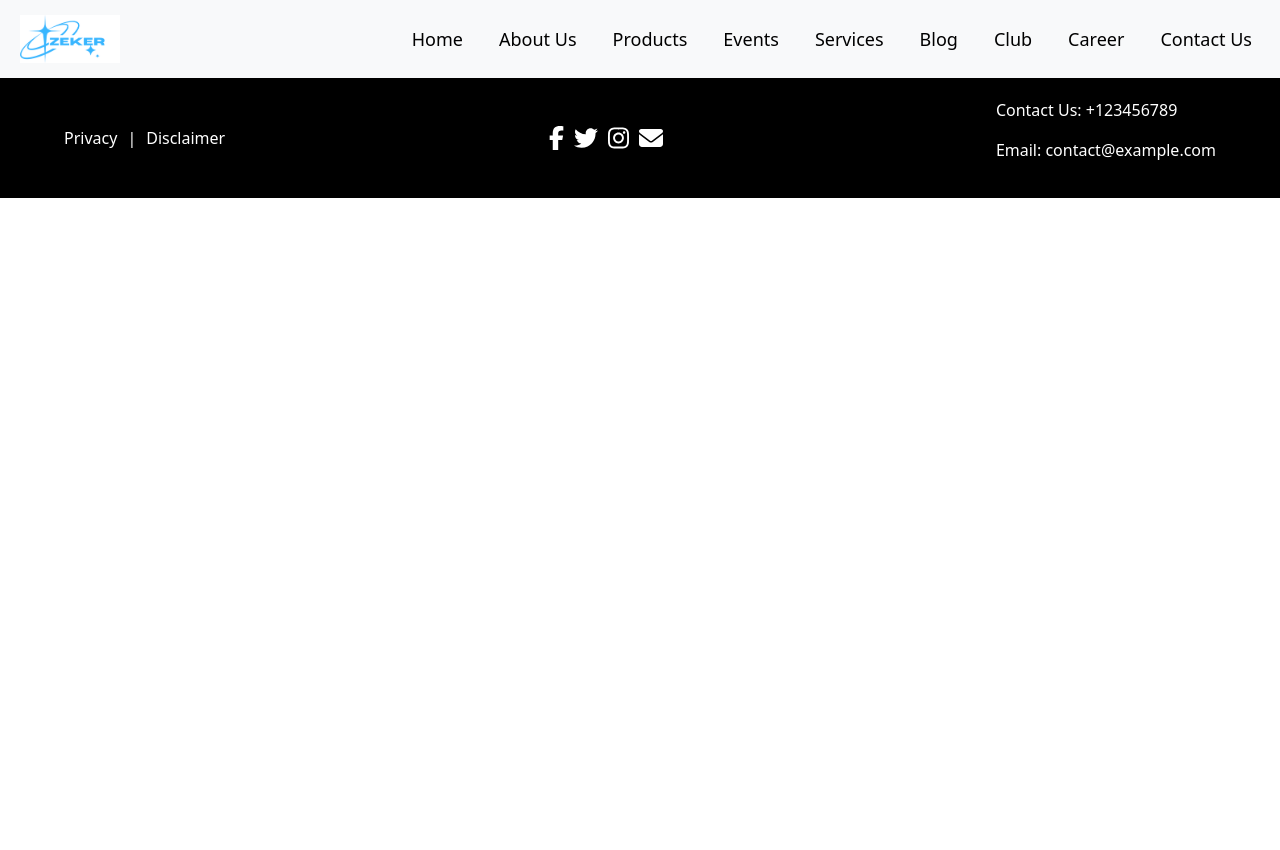
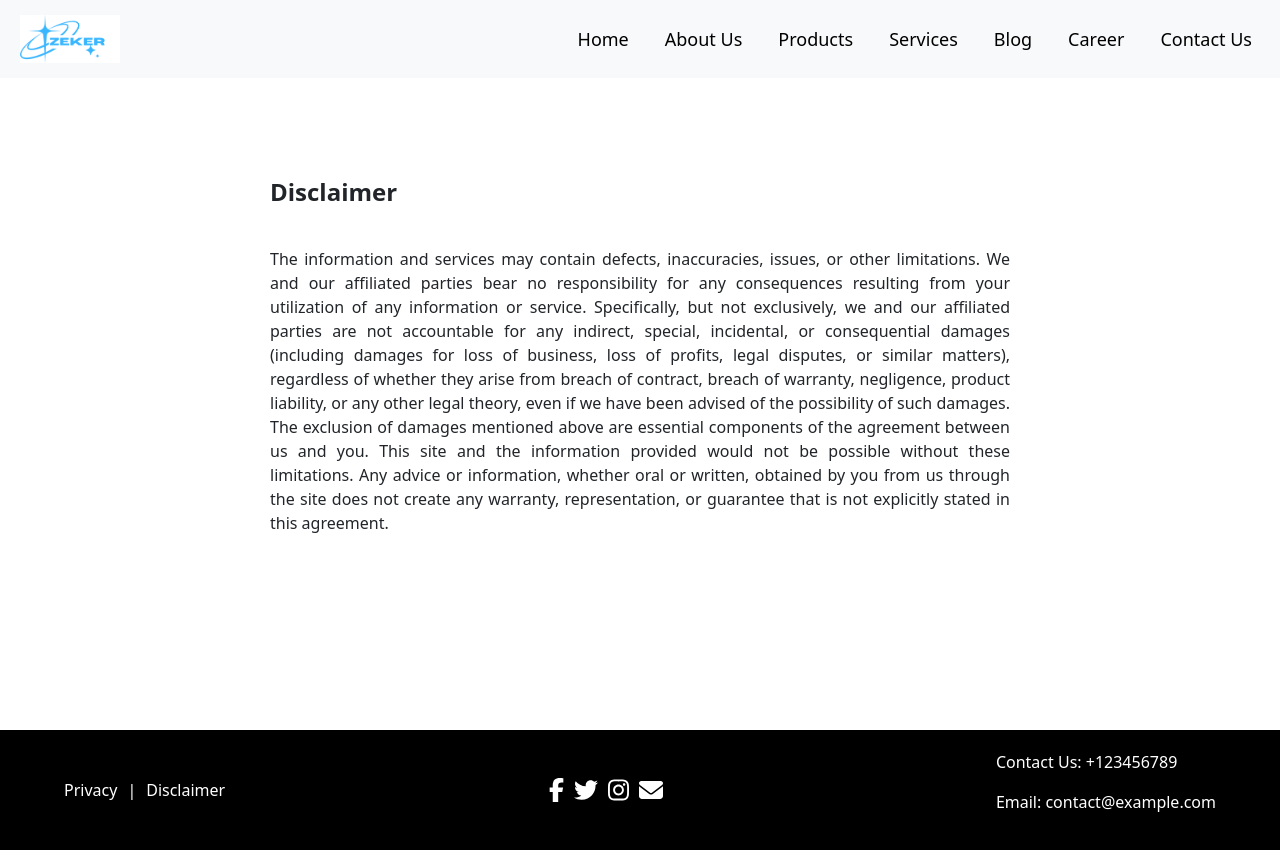
Before and after one commit to gulshan-ara/hardware_website, a React (Create React App) app: page /hardware_website/disclaimer in a window 1280 px wide. Before the commit the page ends 800 px from the top, so only its background shows below. Built offline with nearby package versions, Linux system fonts and the light colour scheme.

Commit message:
Added disclaimer page

```diff
--- a/src/App.js
+++ b/src/App.js
@@ -4,6 +4,7 @@ import { NavBar } from "./components/navbar";
 import Footer from "./components/footer";
 import ContactUs from "./pages/contact";
 import Home from "./pages/home";
+import Disclaimer from "./pages/disclaimer";
 
 function App() {
 	return (
@@ -12,6 +13,7 @@ function App() {
 			<Routes>
 				<Route exact path="/hardware_website" element={<Home />} />
 				<Route path="/hardware_website/contact-us" element={<ContactUs />} />
+				<Route path="/hardware_website/disclaimer" element={<Disclaimer />}/>
 			</Routes>
 			<Footer />
 		</div>
--- a/src/components/card.jsx
+++ b/src/components/card.jsx
@@ -50,6 +50,7 @@ const Title = styled.h2`
 
 const Description = styled.p`
 	color: #666;
+	text-align: justify;
 `;
 
 const IntroRow = () => {
--- a/src/components/feature.jsx
+++ b/src/components/feature.jsx
@@ -15,12 +15,12 @@ const CardRow = styled.div`
 `;
 
 const Card = styled.div`
-	flex: 1 1 300px; /* Adjust card width as needed */
+	flex: 1 1 46%;
 	min-width: 300px; /* Minimum width for each card */
 	background-color: white;
 	border-radius: 10px;
 	box-shadow: 0px 0px 10px rgba(0, 0, 0, 0.1);
-	margin: 20px 15px; /* Add margin for spacing between cards */
+	margin: 20px 2%; /* Center the cards horizontally */
 	padding: 30px;
 	display: flex;
 	flex-direction: column;
@@ -28,13 +28,8 @@ const Card = styled.div`
 	justify-content: center;
 	@media (max-width: 768px) {
 		flex-basis: calc(
-			50% - 30px
-		); /* Make cards take 50% width on screens smaller than 768px */
-	}
-	@media (max-width: 480px) {
-		flex-basis: calc(
 			100% - 30px
-		); /* Make cards take 100% width on screens smaller than 480px */
+		); /* Make cards take 100% width on screens smaller than 768px */
 	}
 `;
 
@@ -112,44 +107,35 @@ const CompanyFeaturesRow = () => {
 					<Circle>{sqft}k+ Sqft</Circle>
 					<Title>Manufacture quality</Title>
 					<Description>
-						Lorem ipsum dolor sit amet, consectetur adipiscing elit.
-						Sed do eiusmod tempor incididunt ut labore et dolore
-						magna aliqua. Ut enim ad minim veniam, quis nostrud
-						exercitation ullamco laboris nisi ut aliquip ex ea
-						commodo consequat.
+						Spread in around 30 thousand sq ft of area, our 3
+						manufacturing facilities are equipped with
+						state-of-the-art machines to deliver what it takes to
+						out commitment of trust and quality.
 					</Description>
 				</Card>
 				<Card>
 					<Circle>{member}+</Circle>
 					<Title>Employees on our team</Title>
 					<Description>
-						Lorem ipsum dolor sit amet, consectetur adipiscing elit.
-						Sed do eiusmod tempor incididunt ut labore et dolore
-						magna aliqua. Ut enim ad minim veniam, quis nostrud
-						exercitation ullamco laboris nisi ut aliquip ex ea
-						commodo consequat.
+						From sales to quality to finance, 60+ team members are
+						working to ensure all our customers get the best
+						experience irrespective of their domain or size.
 					</Description>
 				</Card>
 				<Card>
 					<Circle>300</Circle>
 					<Title>Happy Clients</Title>
 					<Description>
-						Lorem ipsum dolor sit amet, consectetur adipiscing elit.
-						Sed do eiusmod tempor incididunt ut labore et dolore
-						magna aliqua. Ut enim ad minim veniam, quis nostrud
-						exercitation ullamco laboris nisi ut aliquip ex ea
-						commodo consequat.
+						In a span of 7 years we have served more than 300
+						clients and eager to multiply this number by X.
 					</Description>
 				</Card>
 				<Card>
 					<Circle>1</Circle>
 					<Title>Motto</Title>
 					<Description>
-						Lorem ipsum dolor sit amet, consectetur adipiscing elit.
-						Sed do eiusmod tempor incididunt ut labore et dolore
-						magna aliqua. Ut enim ad minim veniam, quis nostrud
-						exercitation ullamco laboris nisi ut aliquip ex ea
-						commodo consequat.
+						All these numbers synergise to achieve one moto. A
+						happy, smiling, and secure customer.
 					</Description>
 				</Card>
 			</CardRow>
--- a/src/components/footer.jsx
+++ b/src/components/footer.jsx
@@ -92,7 +92,7 @@ const Footer = () => {
             </a>
             <Separator>|</Separator>
             <a
-              href="/disclaimer"
+              href="hardware_website/disclaimer"
               style={{ color: "#fff", textDecoration: "none" }}
             >
               Disclaimer
--- a/src/components/navbar.jsx
+++ b/src/components/navbar.jsx
@@ -57,16 +57,10 @@ export const NavBar = () => {
 							Products
 						</Link>
 						<Link to="#" className="nav-link">
-							Events
-						</Link>
-						<Link to="#" className="nav-link">
 							Services
 						</Link>
 						<Link to="#" className="nav-link">
 							Blog
-						</Link>
-						<Link to="#" className="nav-link">
-							Club
 						</Link>
 						<Link to="#" className="nav-link">
 							Career
--- a/src/components/team.jsx
+++ b/src/components/team.jsx
@@ -63,7 +63,7 @@ const Image = styled.img`
 
 const Name = styled.h2`
 	font-size: 1.5rem;
-	margin-bottom: 10px;
+	margin: 20px 0 10px;
 	text-align: center;
 `;
 
@@ -71,12 +71,12 @@ const Designation = styled.p`
 	color: #666;
 	text-align: center;
 	font-weight: 700;
+	margin-top: 0;
 `;
 
 const SocialMediaLinks = styled.div`
 	display: flex;
 	justify-content: center;
-	margin-top: 10px;
 `;
 
 const TeamRow = () => {
--- /dev/null
+++ b/src/pages/disclaimer.jsx
@@ -0,0 +1,55 @@
+import React from "react";
+import styled from "styled-components";
+
+const Container = styled.div`
+  max-width: 800px;
+  margin: 50px auto 150px;
+  padding: 20px;
+`;
+
+const Title = styled.h2`
+	font-size: 24px;
+	font-weight: bold;
+	margin-bottom: 20px;
+	margin-top: 20px; /* Add margin top */
+	padding: 10px; /* Add padding */
+`;
+
+const Paragraph = styled.p`
+	font-size: 16px;
+	line-height: 1.5;
+	margin-bottom: 15px;
+	margin-top: 10px; /* Add margin top */
+	padding: 10px; /* Add padding */
+	text-align: justify;
+`;
+
+const Disclaimer = () => {
+	return (
+		<Container>
+			<Title>Disclaimer</Title>
+			<Paragraph>
+				The information and services may contain defects, inaccuracies,
+				issues, or other limitations. We and our affiliated parties bear
+				no responsibility for any consequences resulting from your
+				utilization of any information or service. Specifically, but not
+				exclusively, we and our affiliated parties are not accountable
+				for any indirect, special, incidental, or consequential damages
+				(including damages for loss of business, loss of profits, legal
+				disputes, or similar matters), regardless of whether they arise
+				from breach of contract, breach of warranty, negligence, product
+				liability, or any other legal theory, even if we have been
+				advised of the possibility of such damages. The exclusion of
+				damages mentioned above are essential components of the
+				agreement between us and you. This site and the information
+				provided would not be possible without these limitations. Any
+				advice or information, whether oral or written, obtained by you
+				from us through the site does not create any warranty,
+				representation, or guarantee that is not explicitly stated in
+				this agreement.
+			</Paragraph>
+		</Container>
+	);
+};
+
+export default Disclaimer;
```
